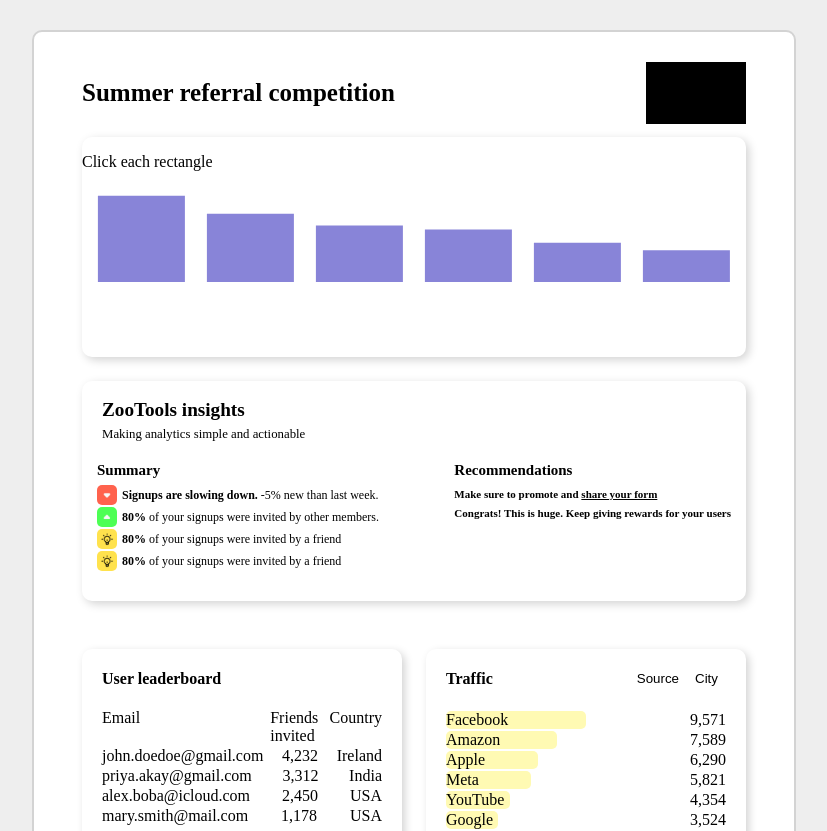
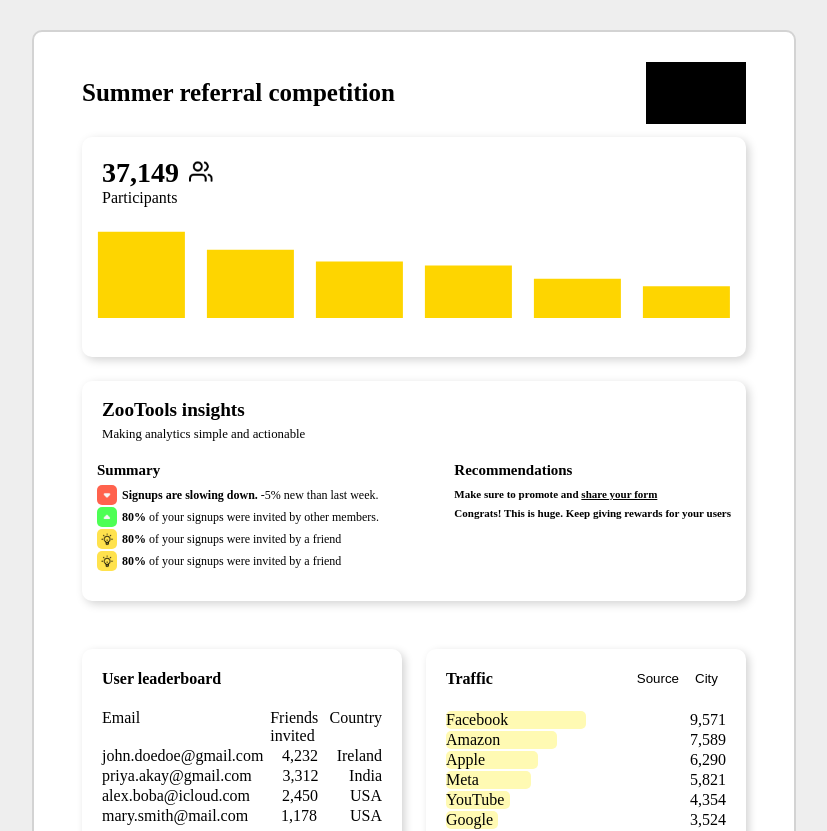
Before and after one commit to will-s-205/analytics, a React (Create React App) app: page / in a window 1280 px wide. Shown: the top 831 px of the page, without its empty margins (226-1053 px from the left). Built offline with nearby package versions, Linux system fonts and the light colour scheme.

Commit message:
participants section improvement

```diff
--- a/src/Components/Insight.js
+++ b/src/Components/Insight.js
@@ -15,19 +15,19 @@ function Insight() {
                 <div className='insighsts-summary'>
                     <h3>Summary</h3>
                     <div className='insight-tips'>
-                        <img className='redDown' src={redDown} alt='bulb' />
+                        <img className='redDown' src={redDown} alt='red Down Arrow' />
                         <p><b>Signups are slowing down.</b> -5% new than last week.</p>
                     </div>
                     <div className='insight-tips'>
-                        <img className='greenUp' src={greenUp} alt='bulb' />
+                        <img className='greenUp' src={greenUp} alt='Green Up Arrow' />
                         <p><b>80%</b> of your signups were invited by other members.</p>
                     </div>
                     <div className='insight-tips'>
-                        <img className='bulb' src={bulb} alt='bulb' />
+                        <img className='bulb' src={bulb} alt='lightbulb' />
                         <p><b>80%</b> of your signups were invited by a friend</p>
                     </div>
                     <div className='insight-tips'>
-                        <img className='bulb' src={bulb} alt='bulb' />
+                        <img className='bulb' src={bulb} alt='lightbulb' />
                         <p><b>80%</b> of your signups were invited by a friend</p>
                     </div>
                 </div>
--- a/src/Components/Participants.js
+++ b/src/Components/Participants.js
@@ -1,37 +1,42 @@
 import '../App.scss'
+import '../assets/scss/Participants.scss';
 import data from './data.js'
 import React, { useState, useCallback } from "react"
 import { BarChart, Bar, Cell, ResponsiveContainer } from "recharts"
 import 'react-tooltip/dist/react-tooltip.css'
 import { Tooltip } from 'react-tooltip'
+import participants from '../images/participants.png';
 
 function Participants() {
+    const maxSignups = data.map(data => data.sign_ups).reduce((a, b) => a + b, 0)
     const [activeIndex, setActiveIndex] = useState(0);
     const activeItem = data[activeIndex];
 
     const handleClick = useCallback(
-        (entry, index) => {
+        (entry, index) => { // DO NOT REMOVE ENTRY FROM CALLBACK FUNCTION
             setActiveIndex(index)
         },
         [setActiveIndex]
     );
 
-    console.log(data);
     return (
         <div className='participants participants-grid-item'>
             <div className='participants-title'>
-                {/* <p>100,000</p>
-            <p>Participants</p> */}
+                <div className='participants-header'>
+                    <lebel className='participants-label'>{maxSignups.toLocaleString()}</lebel>
+                    <img className='participants-image' src={participants} alt='Participants' />
+                </div>
+                <p className='participants-sub'>Participants</p>
             </div>
-            <div style={{ width: '100%' }}>
-                <p>Click each rectangle </p>
-                <a data-tooltip-id="my-tooltip" data-tooltip-content={`Uv of "${activeItem.faang_company}": ${activeItem.sign_ups}`}>
+            <div>
+                <a data-tooltip-id="my-tooltip" data-tooltip-content={`${activeItem.faang_company}: ${activeItem.sign_ups}` + " signups"}>
                     <ResponsiveContainer width="100%" height={100}>
                         <BarChart width={150} height={40} data={data}>
                             <Bar dataKey="sign_ups" onMouseEnter={handleClick}>
-                                {data.map((index) => (
-                                    <Cell cursor="pointer" fill={index === activeIndex ? '#82ca9d' : '#8884d8'} key={`cell-${index}`} />
-                                ))}
+                                {data
+                                    .map((index) => (
+                                        <Cell className="bar" cursor="pointer" key={`cell-${index}`} />
+                                    ))}
                             </Bar>
                         </BarChart>
                     </ResponsiveContainer>
--- /dev/null
+++ b/src/assets/scss/Participants.scss
@@ -0,0 +1,24 @@
+.bar { // BAR OF PARTICIPANTS
+    fill: #fed500; // FILL OF BAR
+    border-radius: 15px; // BORDER RADIUS OF BAR
+}
+
+.participants-header { // HEADER OF PARTICIPANTS
+    margin-top: 20px; // MARGIN TOP OF HEADER
+    margin-left: 20px; // MARGIN LEFT OF HEADER
+}
+
+.participants-label { // LABEL OF PARTICIPANTS
+    margin-right: 10px; // MARGIN RIGHT OF LABEL
+    font-size: 28px; // FONT SIZE OF LABEL
+    font-weight: bold; // FONT WEIGHT OF LABEL
+}
+
+.participants-image { // IMAGE OF PARTICIPANTS
+    width: 24px; // WIDTH OF IMAGE
+}
+
+.participants-sub { // SUBTITLE OF PARTICIPANTS
+    margin-top: 0; // MARGIN TOP OF SUBTITLE
+    margin-left: 20px; // MARGIN LEFT OF SUBTITLE
+}
```
Also changed, not shown: src/images/participants.png (added).
